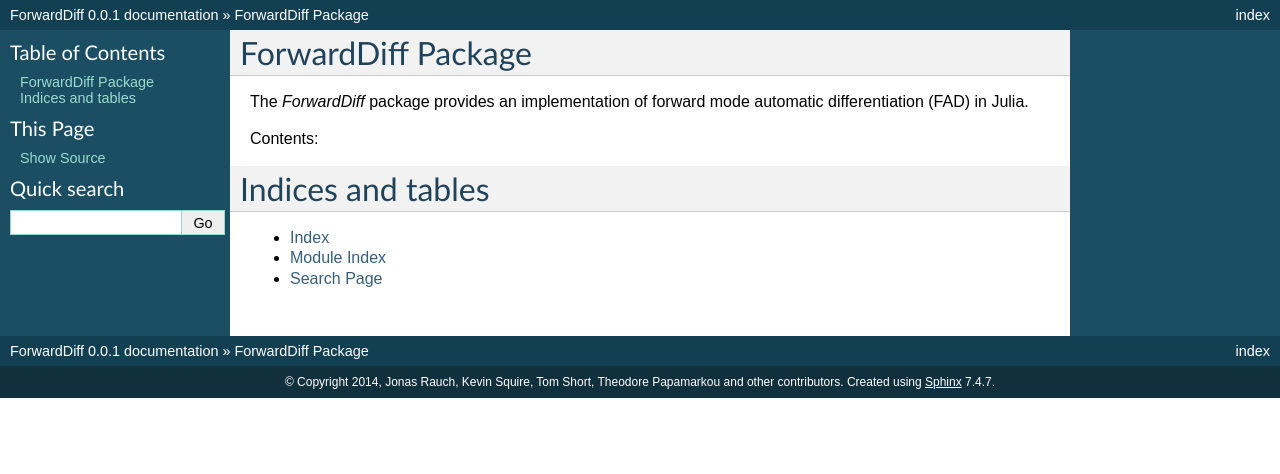
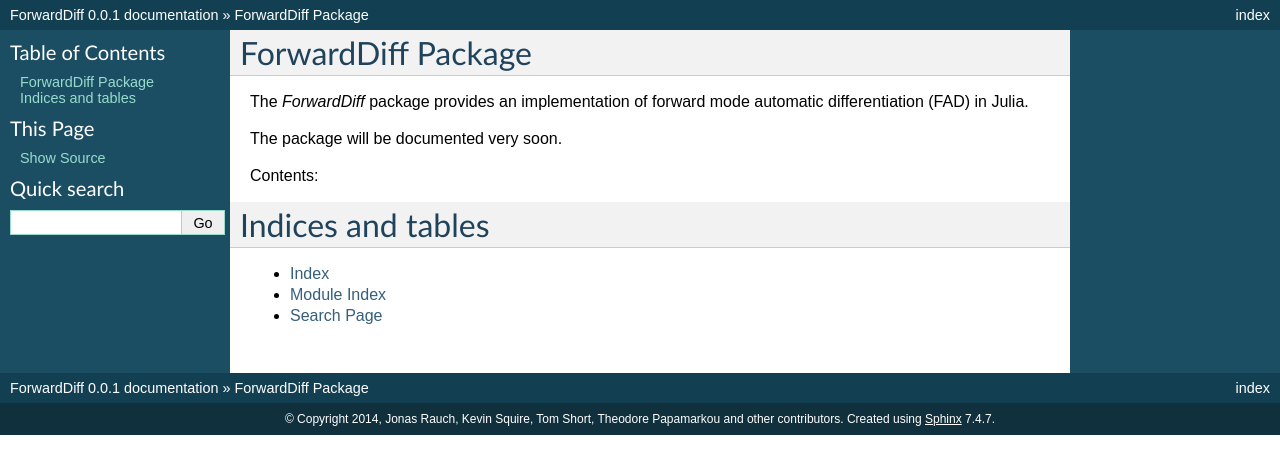
Before and after one commit to JuliaDiff/ForwardDiff.jl, a Sphinx documentation site: the page built from doc/source/index.rst, in a window 1280 px wide. Shown: the top 474 px of the page. Built offline with Sphinx 7.4.7, drawn with Linux system fonts in a browser that asks for light colours; formulas are drawn with MathJax 3.

Commit message:
Test change in index.rst

```diff
--- a/doc/source/index.rst
+++ b/doc/source/index.rst
@@ -7,6 +7,8 @@
 =======================================
 
 The *ForwardDiff* package provides an implementation of forward mode automatic differentiation (FAD) in Julia.
+
+The package will be documented very soon.
 
 Contents:
 
```
